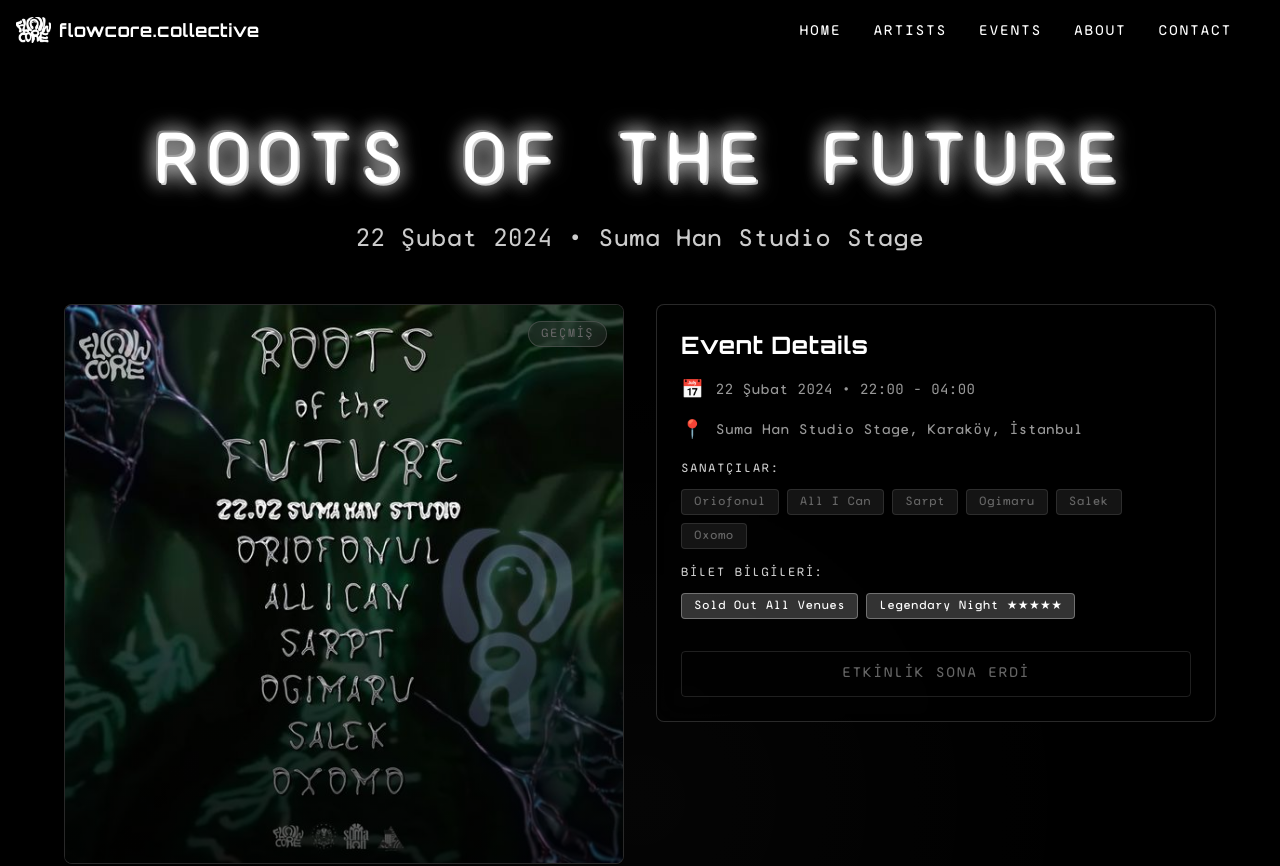
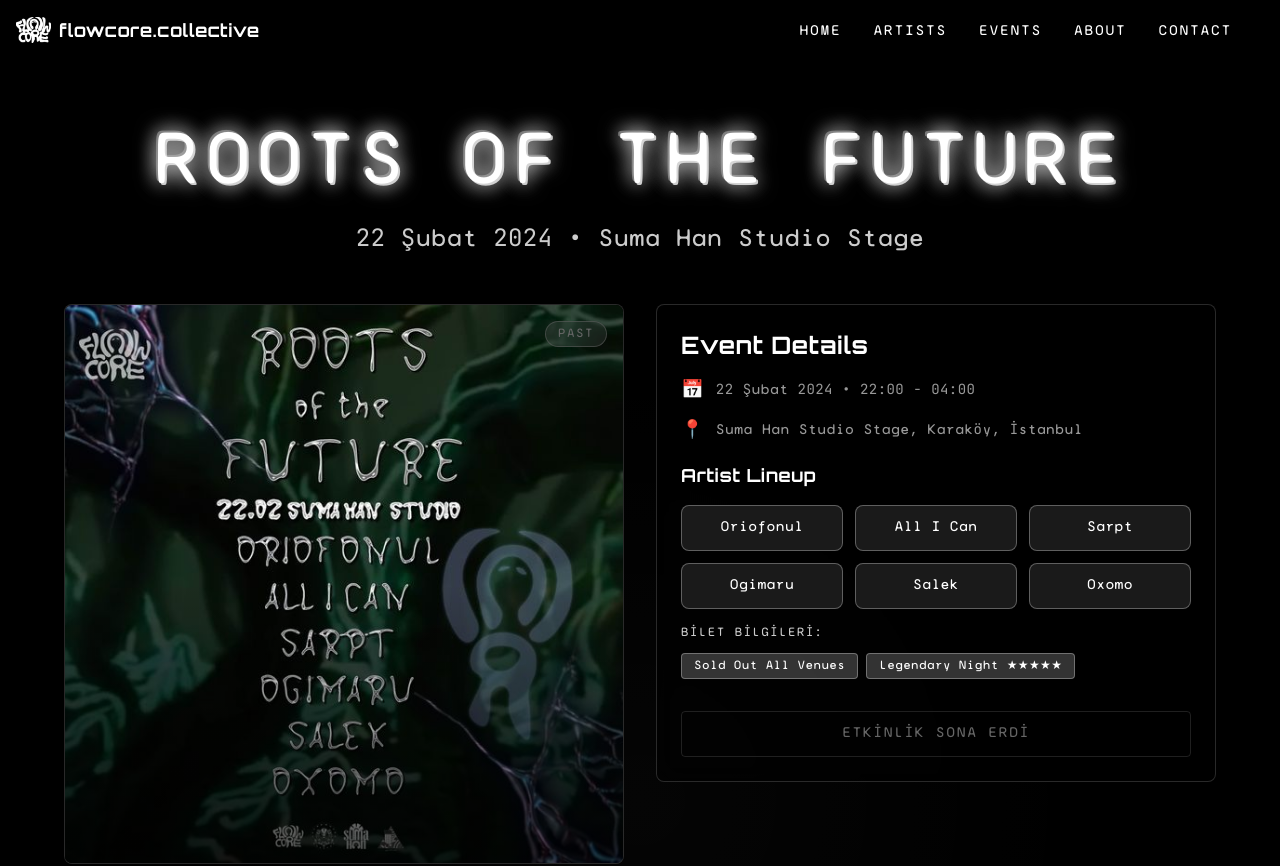
Before and after one commit to ertasemre/flowcore, a Next.js app: page /events/1 in a window 1280 px wide. Shown: the top 866 px of the page. Built offline with nearby package versions, Linux system fonts and the light colour scheme.

Commit message:
added more event details added more translations

```diff
--- a/src/app/about/page.tsx
+++ b/src/app/about/page.tsx
@@ -408,6 +408,28 @@ export default function AboutPage() {
             <p className="text-lg text-light-text/80 font-mono leading-relaxed max-w-3xl mx-auto">
               The portal became Flowcore. A space where friends become artists, conversations become experiences, and every gathering opens new possibilities. This is just the beginning.
             </p>
+
+            {/* Meet the Artists Button */}
+            <motion.div
+              className="mt-12"
+              initial={{ opacity: 0, y: 20 }}
+              whileInView={{ opacity: 1, y: 0 }}
+              viewport={{ once: true }}
+              transition={{ duration: 0.8, delay: 0.5 }}
+            >
+              <motion.a
+                href="/artists"
+                whileHover={{
+                  scale: 1.05,
+                  boxShadow: "0 0 20px rgba(255, 255, 255, 0.4)",
+                  transition: { duration: 0.3 }
+                }}
+                whileTap={{ scale: 0.95 }}
+                className="inline-block px-8 py-3 text-base md:text-lg font-mono tracking-wide uppercase text-light-text border-2 border-silver/50 hover:border-silver transition-all duration-300 hover:text-pure-white"
+              >
+                Meet the Artists
+              </motion.a>
+            </motion.div>
           </div>
         </motion.div>
       </div>
--- a/src/app/events/[id]/page.tsx
+++ b/src/app/events/[id]/page.tsx
@@ -9,6 +9,26 @@ import Masonry from 'react-masonry-css';
 
 // Mock data - in real app this would come from an API
 const eventDetails = {
+    0: {
+        id: 0,
+        title: 'OVER:FLOW',
+        date: '27 June 2025 Friday',
+        time: '22:00 - 05:00',
+        venue: 'Suma Han - 2 STAGES',
+        location: 'Karaköy, İstanbul',
+        artists: ['L\'ART CÈNE', 'ABEM', 'DUBSTRACT', 'DYLN', 'GUNSELX', 'FOLDED', 'OGIMARU', 'SARPT', 'ALL I CAN', 'SEYMEN', 'FORMAL', 'KUZEN'],
+        description: 'Get ready for 2 stages of niche underground sounds and meticulously crafted decor & visuals',
+        fullDescription: 'OVER:FLOW represents the pinnacle of Flowcore\'s vision - a multi-stage event showcasing the finest niche underground sounds. Taking over both floors of Suma Han, this event brings together a carefully curated lineup of local and international artists.\n\nThe main floor will feature deeper, more hypnotic sounds while the second stage offers more experimental and boundary-pushing performances. Each space is transformed with meticulously crafted decor and immersive visuals that complement the sonic journey.\n\nThis is more than just a party - it\'s a complete sensory experience designed to create moments of genuine connection and collective effervescence. Join us as we push the boundaries of Istanbul\'s electronic music scene.',
+        ticketUrl: 'https://bugece.co/en/event/overflow-06-27-25',
+        status: 'upcoming',
+        poster: '/events/overflow-1.jpeg',
+        ticketSources: [
+          { name: 'Bugece', price: '' },
+          { name: 'Instagram DM', price: '' }
+        ],
+        mediaItems: [
+        ]
+      },
   1: {
     id: 1,
     title: 'ROOTS OF THE FUTURE',
@@ -458,7 +478,7 @@ export default function EventDetailsPage() {
                   ? 'bg-pure-white/20 text-pure-white border border-pure-white/50'
                   : 'bg-text-gray/20 text-text-gray border border-text-gray/50'
               }`}>
-                {event.status === 'upcoming' ? 'Yaklaşan' : 'Geçmiş'}
+                {event.status === 'upcoming' ? 'UPCOMING' : 'PAST'}
               </div>
             </motion.div>
 
@@ -485,19 +505,20 @@ export default function EventDetailsPage() {
                   </div>
                 </div>
 
-                {/* Artists */}
-                <div className="space-y-3">
-                  <p className="text-xs text-silver font-cs-felice uppercase tracking-cs-wider">
-                    Sanatçılar:
-                  </p>
-                  <div className="flex flex-wrap gap-2">
+                {/* Artists - Made More Prominent */}
+                <div className="space-y-4">
+                  <h4 className="text-lg font-orbitron font-bold text-pure-white">
+                    Artist Lineup
+                  </h4>
+                  <div className="grid grid-cols-2 sm:grid-cols-3 gap-3">
                     {event.artists.map((artist) => (
-                      <span
+                      <motion.span
                         key={artist}
-                        className="px-3 py-1 text-xs font-cs-felice bg-text-gray/20 text-text-gray border border-text-gray/30 rounded hover:bg-silver/20 hover:text-silver transition-colors duration-300"
+                        whileHover={{ scale: 1.05, y: -2 }}
+                        className="px-4 py-3 text-sm font-cs-felice bg-pure-white/10 text-pure-white border border-pure-white/30 rounded-lg hover:bg-pure-white/20 hover:border-pure-white/50 transition-all duration-300 text-center backdrop-blur-sm"
                       >
                         {artist}
-                      </span>
+                      </motion.span>
                     ))}
                   </div>
                 </div>
@@ -563,7 +584,8 @@ export default function EventDetailsPage() {
             </div>
           </motion.div>
 
-          {/* Media Gallery */}
+          {/* Media Gallery - Only show if there are media items */}
+          {event.mediaItems && event.mediaItems.length > 0 && (
             <motion.div
               initial={{ opacity: 0, y: 50 }}
               animate={{ opacity: 1, y: 0 }}
@@ -581,6 +603,7 @@ export default function EventDetailsPage() {
 
               <MediaGrid items={event.mediaItems} />
             </motion.div>
+          )}
         </div>
       </section>
     </main>
--- a/src/app/events/page.tsx
+++ b/src/app/events/page.tsx
@@ -14,7 +14,7 @@ const events = [
     time: '22:00 - 05:00',
     venue: 'Suma Han - Both Floors',
     location: 'Karaköy, İstanbul',
-    artists: ['L\'ART CENE', 'ABEM', 'DUBSTRACT', 'DYLN', 'GUNSELX', 'FOLDED', 'OGIMARU', 'SARPT', 'ALL I CAN', 'SEYMEN', 'FORMAL', 'KUZEN'],
+    artists: ['L\'ART CÈNE', 'ABEM', 'DUBSTRACT', 'DYLN', 'GUNSELX', 'FOLDED', 'OGIMARU', 'SARPT', 'ALL I CAN', 'SEYMEN', 'FORMAL', 'KUZEN'],
     description: 'Get ready for 2 stages of niche underground sounds and meticulously crafted decor & visuals',
     ticketUrl: 'https://bugece.co/en/event/overflow-06-27-25',
     status: 'upcoming',
@@ -152,9 +152,9 @@ export default function EventsPage() {
             className="flex justify-center gap-4 mb-12"
           >
             {[
-              { key: 'all', label: 'Tümü' },
-              { key: 'upcoming', label: 'Yaklaşan' },
-              { key: 'past', label: 'Geçmiş' }
+              { key: 'all', label: 'ALL' },
+              { key: 'upcoming', label: 'UPCOMING' },
+              { key: 'past', label: 'PAST' }
             ].map((filterOption) => (
               <motion.button
                 key={filterOption.key}
@@ -199,7 +199,7 @@ export default function EventsPage() {
                       ? 'bg-pure-white/20 text-pure-white border border-pure-white/50'
                       : 'bg-text-gray/20 text-text-gray border border-text-gray/50'
                   }`}>
-                    {event.status === 'upcoming' ? 'Yaklaşan' : 'Geçmiş'}
+                    {event.status === 'upcoming' ? 'UPCOMING' : 'PAST'}
                   </div>
 
                   {/* Glitch overlay */}
@@ -280,7 +280,7 @@ export default function EventsPage() {
                           className="inline-block neon-button px-6 py-3 text-sm font-cs-felice tracking-cs-wider uppercase flex-1 text-center"
                           onClick={(e) => e.stopPropagation()}
                         >
-                          Bilet Al
+                          GET TICKETS
                         </motion.a>
                         <Link href={`/events/${event.id}`}>
                           <motion.button
@@ -288,7 +288,7 @@ export default function EventsPage() {
                             whileTap={{ scale: 0.95 }}
                             className="px-6 py-3 text-sm font-cs-felice tracking-cs-wider uppercase text-light-text border-2 border-silver/20 hover:border-silver/50 hover:text-pure-white transition-all duration-300 flex-1"
                           >
-                            Detaylar
+                            DETAILS
                           </motion.button>
                         </Link>
                       </div>
@@ -303,7 +303,7 @@ export default function EventsPage() {
                             whileTap={{ scale: 0.95 }}
                             className="px-6 py-3 text-sm font-cs-felice tracking-cs-wider uppercase text-light-text border-2 border-silver/20 hover:border-silver/50 hover:text-pure-white transition-all duration-300 flex-1"
                           >
-                            Detaylar
+                            DETAILS
                           </motion.button>
                         </Link>
                       </div>
--- a/src/components/sections/HeroSection.tsx
+++ b/src/components/sections/HeroSection.tsx
@@ -654,7 +654,7 @@ const HeroSection = () => {
 
               {/* Subtle accent line */}
               <motion.div
-                className="w-24 h-0.5 bg-silver/60 mx-auto mt-6 mb-12"
+                className="w-24 h-0.5 bg-silver/60 mx-auto mt-6 mb-8"
                 initial={{ width: 0 }}
                 whileInView={{ width: 96 }}
                 viewport={{ once: true }}
@@ -663,6 +663,28 @@ const HeroSection = () => {
                   opacity: [0.6, 1, 0.6]
                 }}
               />
+
+              {/* Our Story Button */}
+              <motion.div
+                className="mt-8 mb-24"
+                initial={{ opacity: 0, y: 20 }}
+                whileInView={{ opacity: 1, y: 0 }}
+                viewport={{ once: true }}
+                transition={{ duration: 0.8, delay: 2 }}
+              >
+                <motion.a
+                  href="/about"
+                  whileHover={{
+                    scale: 1.05,
+                    boxShadow: "0 0 20px rgba(255, 255, 255, 0.4)",
+                    transition: { duration: 0.3 }
+                  }}
+                  whileTap={{ scale: 0.95 }}
+                  className="inline-block px-8 py-3 text-base md:text-lg font-cs-felice tracking-cs-wider uppercase text-light-text border-2 border-silver/50 hover:border-silver transition-all duration-300 hover:text-pure-white"
+                >
+                  Our Story
+                </motion.a>
+              </motion.div>
             </motion.div>
           </div>
         </motion.div>
```
Lines whose indentation alone changed are shown as unchanged.
